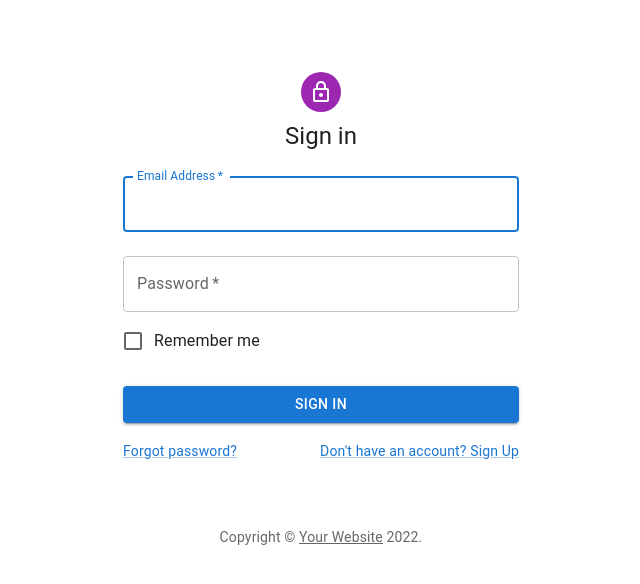
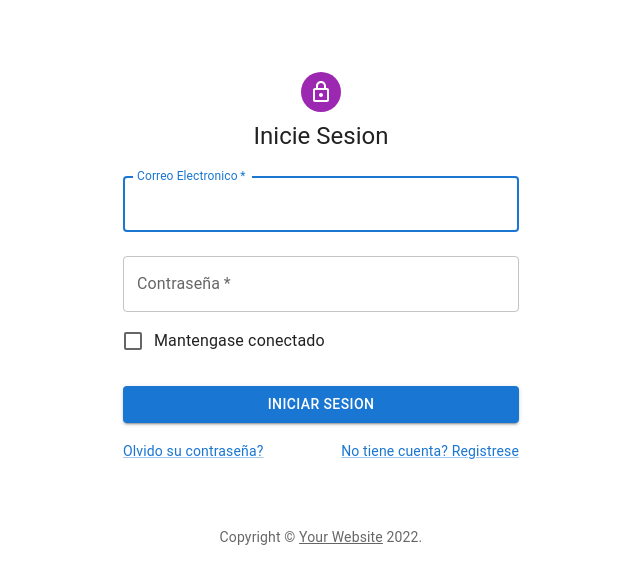
Before and after one commit to sidhara/final, a React (Create React App) app: page /login in a window 1280 px wide. Shown: the top 584 px of the page, without its empty margins (319-959 px from the left). Built offline with nearby package versions, Linux system fonts and the light colour scheme.

Commit message:
typo: translate to spanish

```diff
--- a/src/components/login/login.js
+++ b/src/components/login/login.js
@@ -54,7 +54,7 @@ export default function SignIn() {
             <LockOutlinedIcon />
           </Avatar>
           <Typography component="h1" variant="h5">
-            Sign in
+            Inicie Sesion
           </Typography>
           <Box component="form" onSubmit={handleSubmit} noValidate sx={{ mt: 1 }}>
             <TextField
@@ -62,7 +62,7 @@ export default function SignIn() {
               required
               fullWidth
               id="email"
-              label="Email Address"
+              label="Correo Electronico"
               name="email"
               autoComplete="email"
               autoFocus
@@ -72,14 +72,14 @@ export default function SignIn() {
               required
               fullWidth
               name="password"
-              label="Password"
+              label="Contraseña"
               type="password"
               id="password"
               autoComplete="current-password"
             />
             <FormControlLabel
               control={<Checkbox value="remember" color="primary" />}
-              label="Remember me"
+              label="Mantengase conectado"
             />
             <Button
               type="submit"
@@ -87,17 +87,17 @@ export default function SignIn() {
               variant="contained"
               sx={{ mt: 3, mb: 2 }}
             >
-              Sign In
+              Iniciar Sesion
             </Button>
             <Grid container>
               <Grid item xs>
                 <Link href="#" variant="body2">
-                  Forgot password?
+                  Olvido su contraseña?
                 </Link>
               </Grid>
               <Grid item>
                 <Link href="#" variant="body2">
-                  {"Don't have an account? Sign Up"}
+                  {"No tiene cuenta? Registrese"}
                 </Link>
               </Grid>
             </Grid>
```
